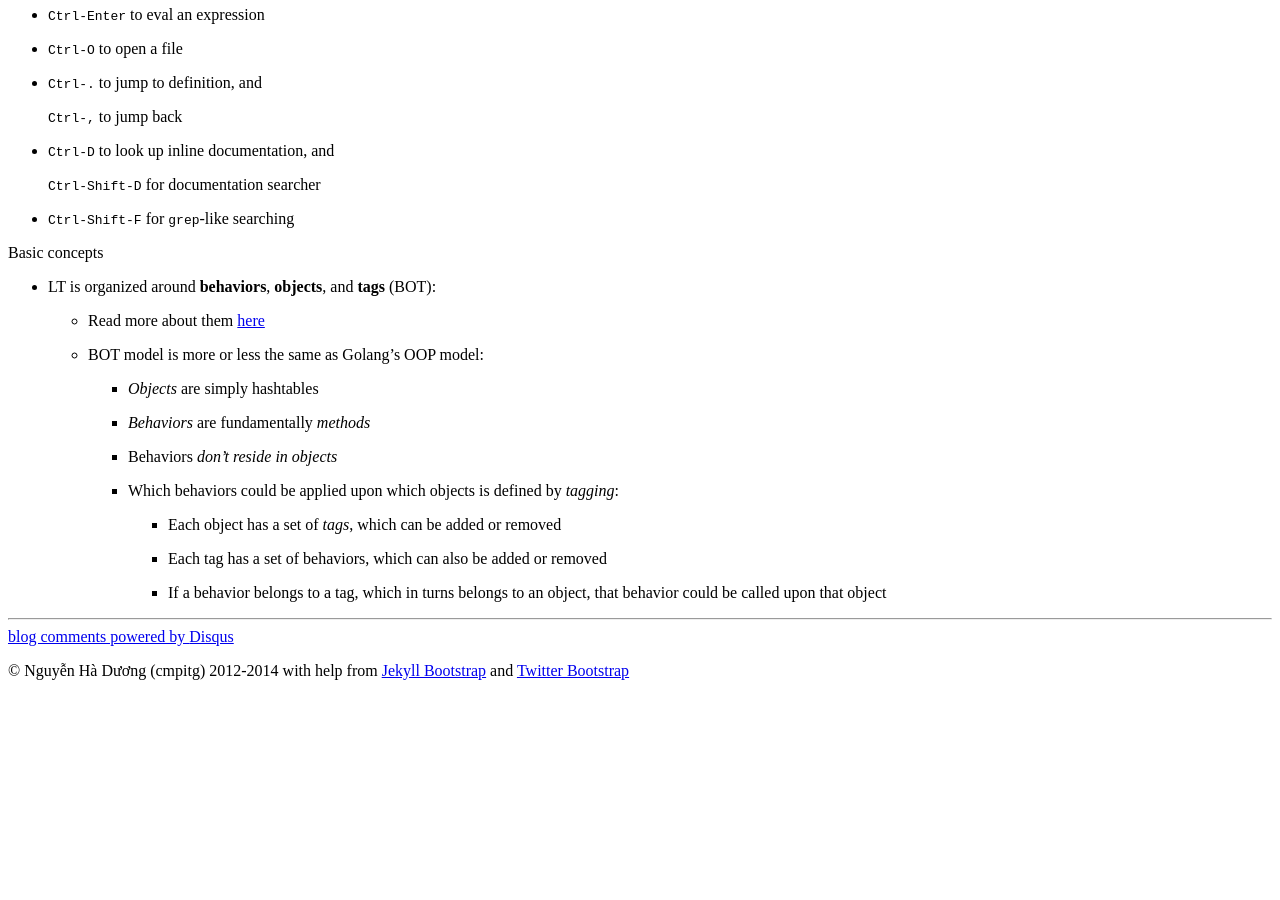
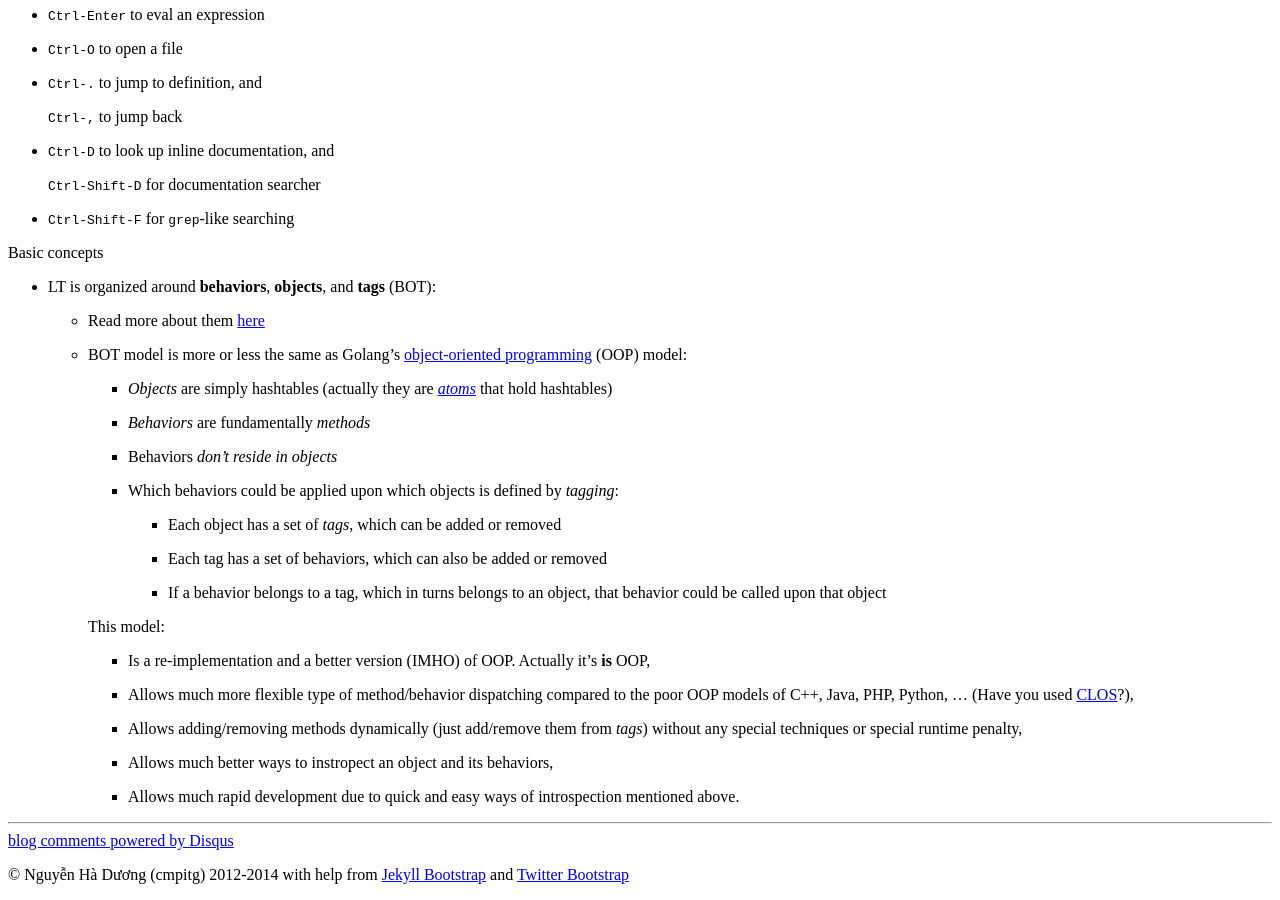
Before and after one commit to cmpitg/cmpitg.github.com, a Jekyll site: the page built from guides/lighttable.md, in a window 1280 px wide and 900 px high, scrolled down 967 px. Built offline with Jekyll 4.4.1, drawn with Linux system fonts in a browser that asks for light colours; Markdown is read by kramdown in place of the engine named in the settings; a script that is not in the unit is left out; comment, search, counter and statistics services are not loaded; before the commit the page ends 1663 px from its top, so only the background shows below that; some of the changed text lies outside the part shown.

Commit message:
Update LightTable experiment

```diff
--- a/guides/lighttable.md
+++ b/guides/lighttable.md
@@ -79,9 +79,12 @@ Basic concepts
   * Read more about them
     [here](http://www.chris-granger.com/2013/01/24/the-ide-as-data/)
 
-  * BOT model is more or less the same as Golang's OOP model:
+  * BOT model is more or less the same as Golang's
+    [object-oriented programming](http://en.wikipedia.org/wiki/Object-oriented_programming)
+    (OOP) model:
 
-    * *Objects* are simply hashtables
+    * *Objects* are simply hashtables (actually they are
+      [*atoms*](http://clojure.org/atoms) that hold hashtables)
 
     * *Behaviors* are fundamentally *methods*
 
@@ -96,3 +99,20 @@ Basic concepts
 
       - If a behavior belongs to a tag, which in turns belongs to an object,
         that behavior could be called upon that object
+
+    This model:
+
+    * Is a re-implementation and a better version (IMHO) of OOP.  Actually
+      it's **is** OOP,
+
+    * Allows much more flexible type of method/behavior dispatching compared
+      to the poor OOP models of C++, Java, PHP, Python, ...  (Have you used
+      [CLOS](http://en.wikipedia.org/wiki/Common_Lisp_Object_System)?),
+
+    * Allows adding/removing methods dynamically (just add/remove them from
+      *tags*) without any special techniques or special runtime penalty,
+
+    * Allows much better ways to instropect an object and its behaviors,
+
+    * Allows much rapid development due to quick and easy ways of
+      introspection mentioned above.
```
Also changed, not shown: other parts of guides/lighttable.md (+1 -1 lines).
